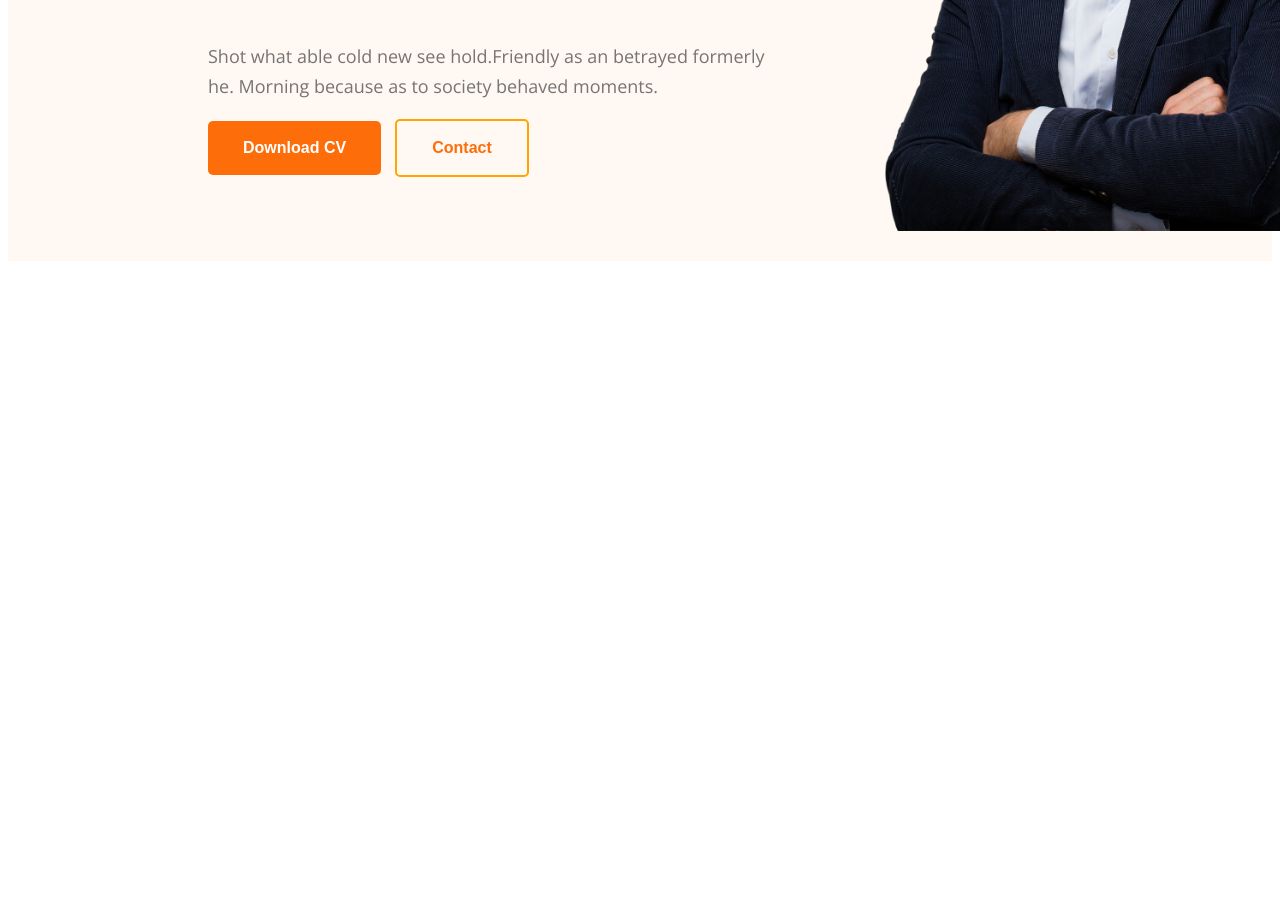
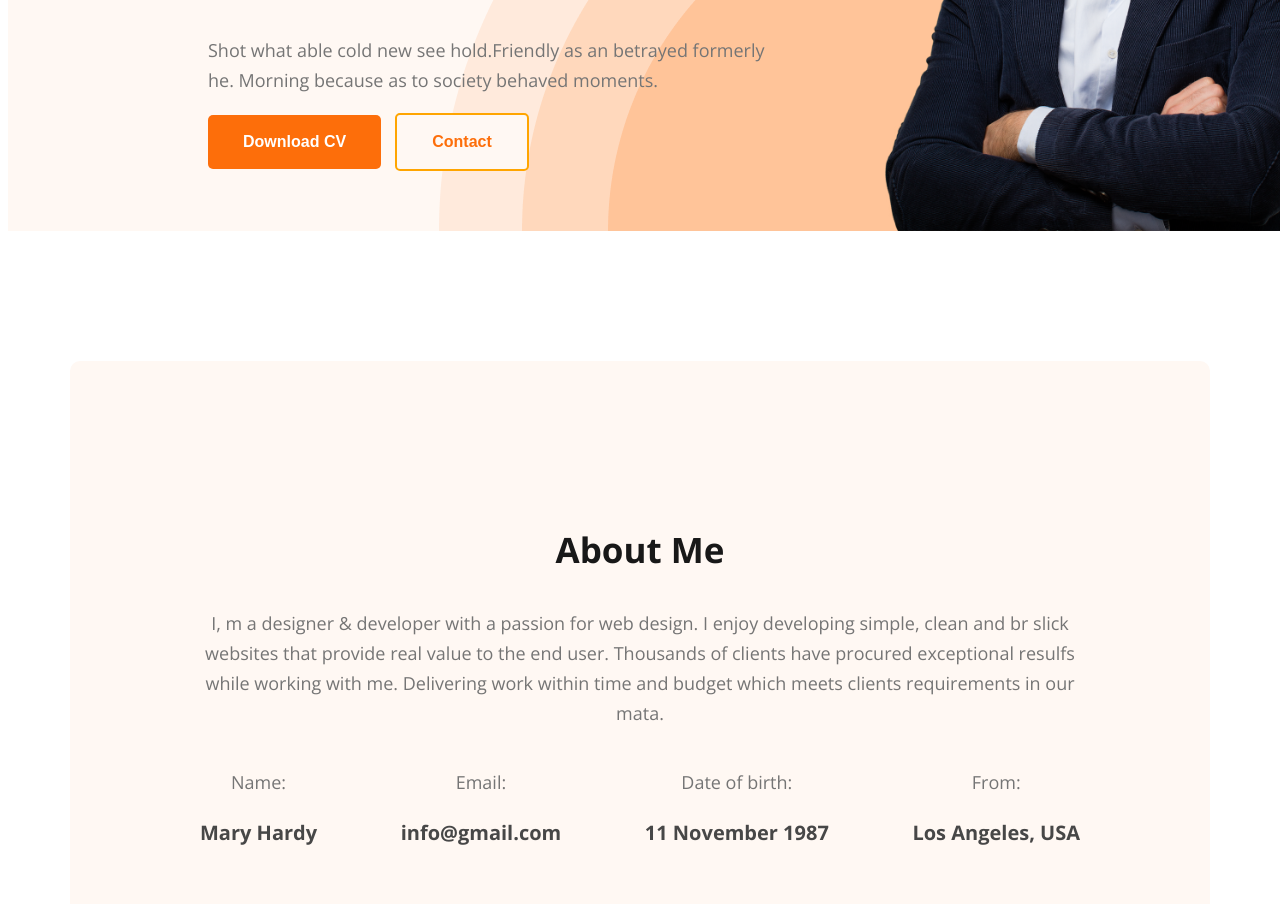
Before and after one commit to Asadul-Islam-Anik/web-developer-portfolio2, a plain HTML site: page index.html in a window 1280 px wide. Shown: the part 537-1441 px from the top of the page. Before the commit the page ends 806 px from the top, so only its background shows below. Drawn offline with nearby package versions, Linux system fonts and the light colour scheme.

Commit message:
forth commit

```diff
--- a/index.html
+++ b/index.html
@@ -10,7 +10,7 @@
     <link rel="stylesheet" href="styles/blog.css">
 </head>
 <body>
-    <header>
+    <header class="header">
         <nav>
             <h3 class="nav-title">Ma<span class="text-primary">r</span>y</h3>
             <ul>
@@ -24,6 +24,7 @@
                 <h3 class="banner-greeting">Hi, I  am</h3>
                 <h1 class="banner-title">Mary Hardy</h1>
                 <p class="banner-para">Shot what able cold new see hold.Friendly as an betrayed formerly he. Morning because as to society behaved moments.</p>
+
                 <button class="primary-btn">Download CV</button>
                 <button class="primary-btn2">Contact</button>
             </div>
@@ -31,7 +32,29 @@
         </div>
     </header>
     <main>
+        <section class="about">
+            <h3 class="section-title">About Me</h3>
+            <p class="section-description">I, m a designer & developer with a passion for web design. I enjoy developing simple, clean and br slick websites that provide real value to the end user. Thousands of clients have procured exceptional resulfs while working with me. Delivering work within time and budget which meets clients requirements in our mata.</p>
+            <div class="about-info-container">
+                <div class="about-info">
+                    <h4 class="info-title">Name:</h4>
+                    <p class="info-description">Mary Hardy</p>
+                </div>
+                <div class="about-info">
+                    <h4 class="info-title">Email:</h4>
+                    <p class="info-description">info@gmail.com</p>
+                </div>
+                <div class="about-info">
+                    <h4 class="info-title">Date of birth:</h4>
+                    <p class="info-description">11 November 1987</p>
+                </div>
+                <div class="about-info">
+                    <h4 class="info-title">From:</h4>
+                    <p class="info-description">Los Angeles, USA</p>
+                </div>
 
+            </div>
+        </section>
     </main>
     <footer>
 
--- a/styles/blog.css
+++ b/styles/blog.css
@@ -62,14 +62,27 @@ nav ul li a:hover {
 }
 
 /* header related styles */
+/* header {
+    background-color: #FFF8F3; */
+/* background-image: url("../images/header_bg.png"); */
+/* background-position: center; */
 header {
+    background-image: url("../images/header_bg.png");
+    background-repeat: no-repeat;
+    background-position: bottom right;
+}
+
+.header {
     background-color: #FFF8F3;
+
 }
 
 .banner {
-    padding: 30px 30px 30px 200px;
+    padding: 30px 30px 0px 200px;
     display: flex;
+
     align-items: center;
+    justify-content: space-between;
 }
 
 .banner-greeting {
@@ -85,22 +98,27 @@ header {
     color: var(--Dark-01, #181818);
     font-family: "Open Sans";
     font-size: 85px;
-    font-style: normal;
     font-weight: 700;
     line-height: normal;
+    margin-top: 5px;
 }
-.banner-para{
+
+.banner-para {
     color: var(--Dark-03, #757575);
-font-family: "Open Sans";
-font-size: 18px;
-font-style: normal;
-font-weight: 400;
-line-height: 30px; /* 166.667% */
-width: 585px;
+    font-family: "Open Sans";
+    font-size: 18px;
+    /* font-style: normal; */
+    font-weight: 400;
+    line-height: 30px;
+    /* 166.667% */
+    width: 585px;
+    margin-top: 20px;
 }
-.primary-btn2{
+
+.primary-btn2 {
     margin-left: 10px;
-    background-color:#FFF8F3;;
+    background-color: #FFF8F3;
+    ;
     border: 2px solid orange;
     border-radius: 5px;
     color: #FD6E0A;
@@ -109,8 +127,78 @@ width: 585px;
     padding: 18px 35px;
     text-decoration: none;
 }
-.profile-picture{
+
+.profile-picture {
     margin-left: 50px;
     width: 500px;
     /* height: 500px; */
 }
+
+/* section main */
+main {
+    max-width: 1140px;
+    margin: 0px auto;
+}
+
+/* section about */
+.about {
+    background-color: #FFF8F3;
+    padding: 130px;
+    /* text-align: center; */
+    border-radius: 10px;
+    background: #FFF8F3;
+    margin-top: 130px;
+    /* margin-left: 230px;
+    margin-right: 230px; */
+}
+
+.section-description {
+    color: var(--Dark-03, #757575);
+    text-align: center;
+    font-family: "Open Sans";
+    font-size: 18px;
+    font-style: normal;
+    font-weight: 400;
+    line-height: 30px;
+    /* 166.667% */
+    /* width: 827px; */
+    text-align: center;
+}
+
+.section-title {
+    color: var(--Dark-01, #181818);
+    text-align: center;
+    font-family: "Open Sans";
+    font-size: 35px;
+    font-style: normal;
+    font-weight: 700;
+    line-height: normal;
+}
+
+.about-info-container {
+    display: flex;
+    justify-content: space-between;
+    margin-top: 10px;
+}
+
+.about-info {
+    /* width: 30%;  */
+    text-align: center;
+}
+
+.info-description {
+    color: var(--Dark-02, #474747);
+    font-family: "Open Sans";
+    font-size: 20px;
+    font-style: normal;
+    font-weight: 700;
+    line-height: 30px;
+}
+
+.info-title {
+    color: var(--Dark-03, #757575);
+    font-family: "Open Sans";
+    font-size: 18px;
+    font-style: normal;
+    font-weight: 400;
+}
```
